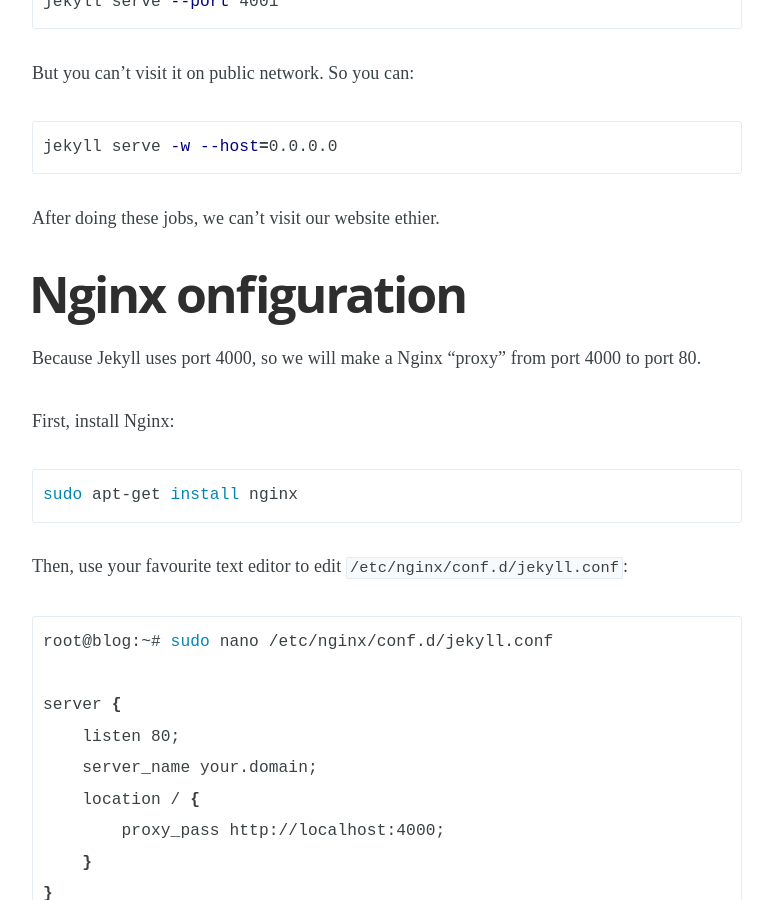
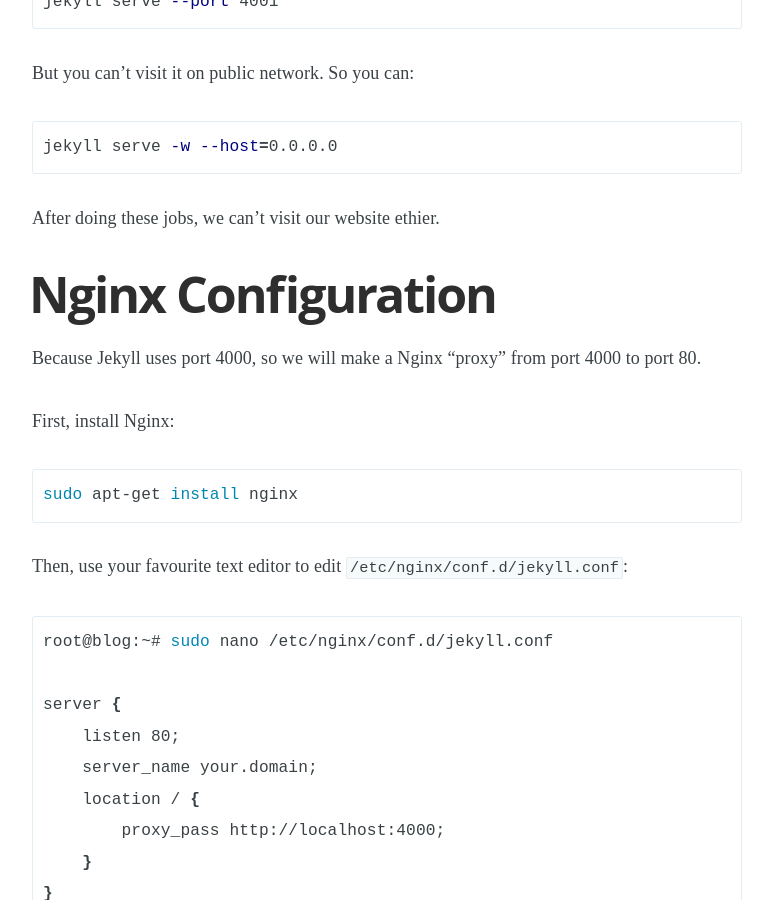
Before and after one commit to IcingTomato/whisper, a Jekyll site: the page built from _posts/2020-05-04-jekyll_blog_tutorial_01.markdown, in a window 1280 px wide and 900 px high, scrolled down 2735 px. Shown: the whole window, without its empty margins (253-1026 px from the left). Built offline with Jekyll 4.4.1, drawn with Linux system fonts in a browser that asks for light colours.

Commit message:
Update: Update 2020-05-04-jekyll_blog_tutorial_01.markdown

```diff
--- a/_posts/2020-05-04-jekyll_blog_tutorial_01.markdown
+++ b/_posts/2020-05-04-jekyll_blog_tutorial_01.markdown
@@ -87,7 +87,7 @@
 
 After doing these jobs, we can't visit our website ethier.
 
-# Nginx onfiguration
+# Nginx Configuration
 
 Because Jekyll uses port 4000, so we will make a Nginx "proxy" from port 4000 to port 80.
 
```
